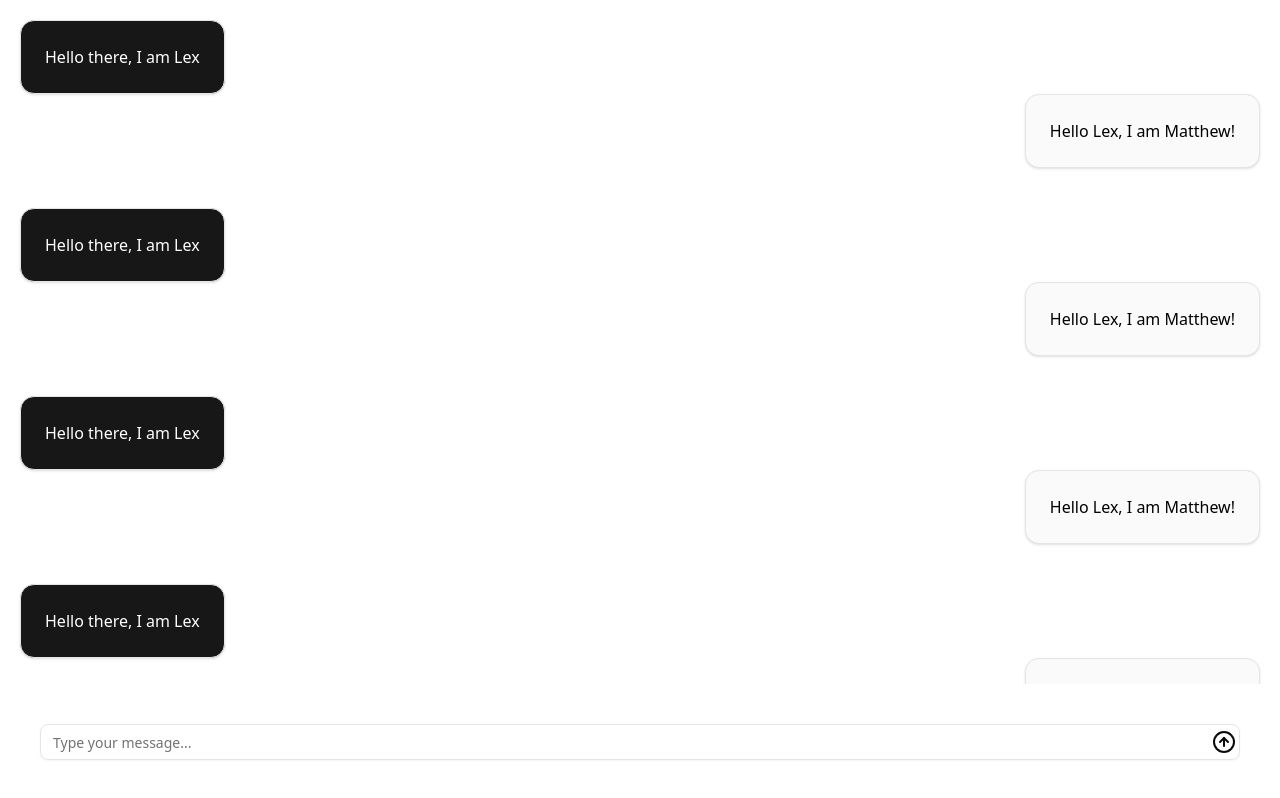
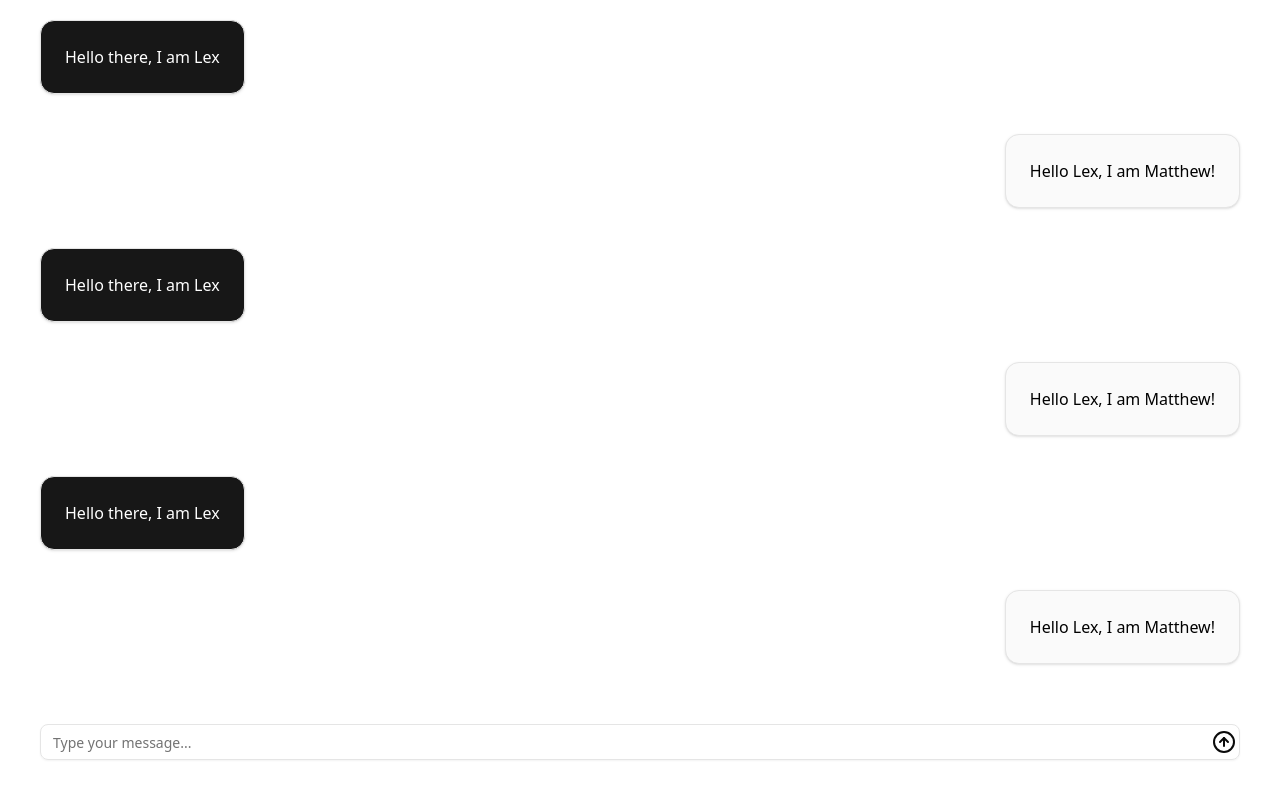
Before and after one commit to gmatt20/lexicon, a Next.js app in the folder client/: page / in a window 1280 px wide. Shown: the top 798 px of the page. Built offline with nearby package versions, Linux system fonts and the light colour scheme.

Commit message:
imported Lexicon profile pic

```diff
--- a/client/components/ChatBubble.tsx
+++ b/client/components/ChatBubble.tsx
@@ -2,16 +2,15 @@ import { Card, CardContent } from "@/components/ui/card";
 
 export default function ChatBubble() {
   return (
-    <div className="p-5">
-      <div className="flex flex-col justify-between">
-        <div className="flex justify-start">
+    <div className="flex flex-col justify-between mx-10">
+      <div className="flex justify-start my-5">
         <Card className="bg-primary text-white w-fit">
           <CardContent>
             <p>Hello there, I am Lex</p>
           </CardContent>
         </Card>
       </div>
-        <div className="flex justify-end">
+      <div className="flex justify-end my-5">
         <Card className="bg-primary-foreground text-black w-fit">
           <CardContent>
             <p>Hello Lex, I am Matthew!</p>
@@ -19,6 +18,5 @@ export default function ChatBubble() {
         </Card>
       </div>
     </div>
-    </div>
   );
 }
```
Also changed, not shown: client/public/lexicon.webp (added). Lines whose indentation alone changed are shown as unchanged.
